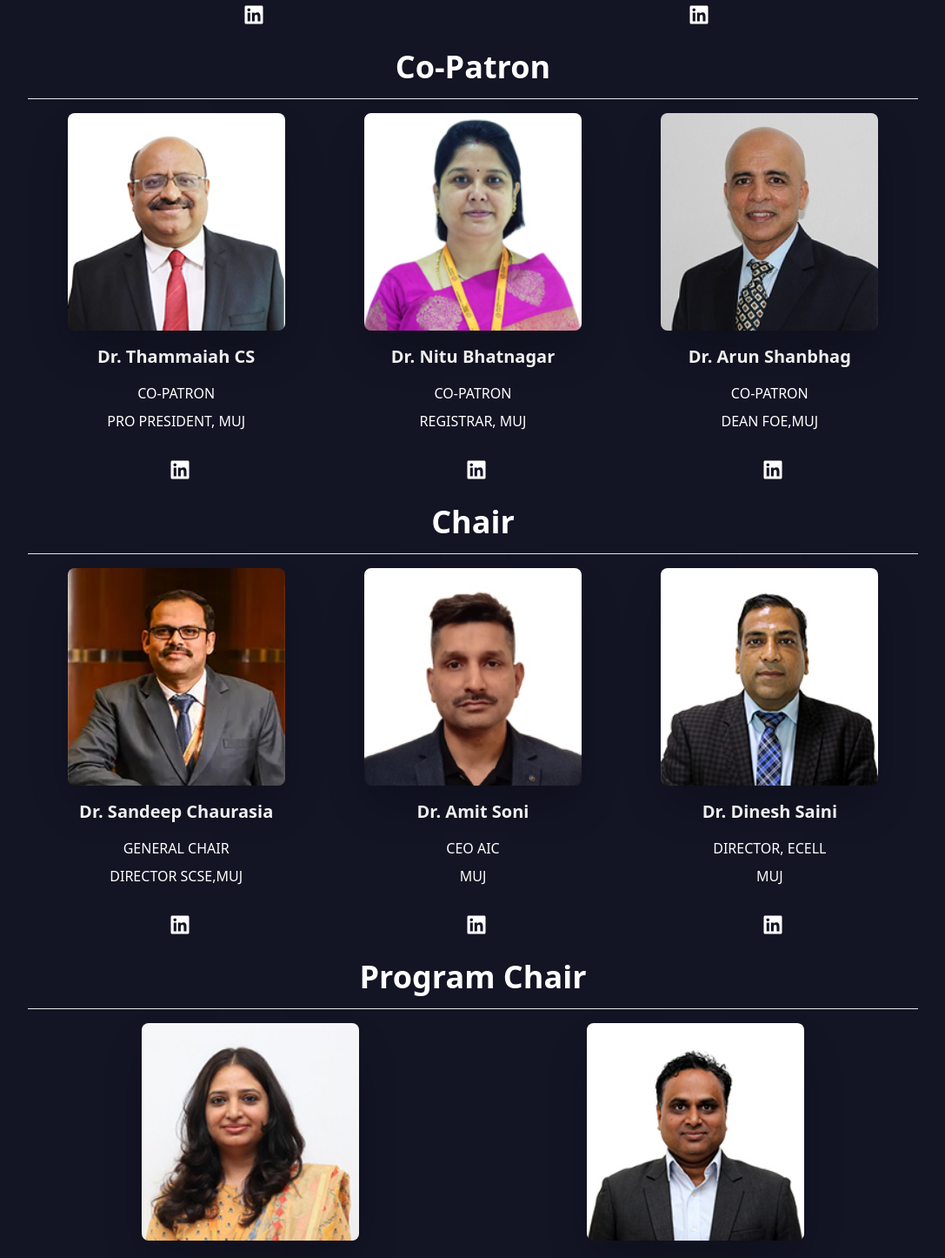
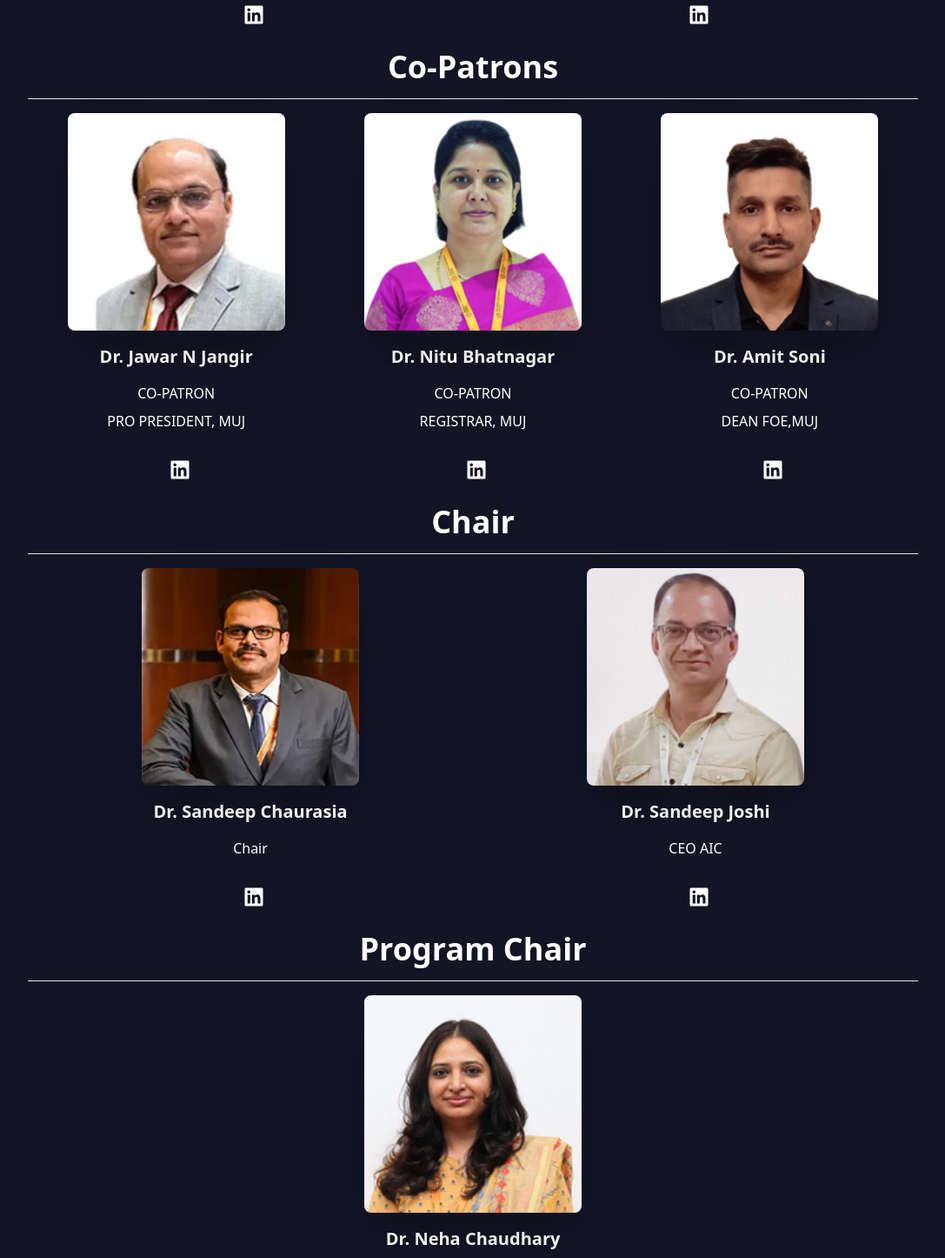
Before and after one commit to MUJHACKX/hackXwebsite, a Next.js app: page /team/backup in a window 1280 px wide. Shown: the part 840-2286 px from the top of the page at 87% size, without its empty margins (96-1183 px from the left). Built offline with nearby package versions, Linux system fonts and the light colour scheme.

Commit message:
advisories

```diff
--- a/pages/team/backup.js
+++ b/pages/team/backup.js
@@ -3,76 +3,111 @@ import TeamData from "../../data/teamData";
 import FacultyCard from "../../components/FacultyCard";
 
 const Team = () => {
-  const [year, setYear] = useState(2023);
+  const [year, setYear] = useState(2024);  // Default to 2024
 
-  const chiefPatron = TeamData.find((team) => team.personPosition === "CHIEF PATRON");
-  const patron = TeamData.find((team) => team.personPosition === "PATRON");
-  const coPatrons = TeamData.filter((team) => team.personPosition === "CO-PATRON");
-  const secondLineMembers = TeamData.filter(
+  // Define LinkedIn URLs for all members
+  const linkedInUrls = {
+    "Mr. S. Vaitheeswaran": "https://www.linkedin.com/in/vaitheeswaran/",
+    "Dr. G K Prabhu": "https://www.linkedin.com/in/gkprabhu/",
+    "Dr. Nitu Bhatnagar": "https://www.linkedin.com/in/nitu-bhatnagar-496980172/",
+    "Dr. Thammaiah CS": "https://www.linkedin.com/in/dr-thammaiah-chekkera-6014184/",
+    "Dr. Jawar N Jangir": "https://www.linkedin.com/in/commodore-dr-jawaharjangir/",
+    "Dr. Arun Shanbhag": "https://www.linkedin.com/in/arunshanbhag/",
+    "Dr. Amit Soni": "https://www.linkedin.com/in/dr-amit-soni-9b810812/",
+    "Dr. Sandeep Chaurasia": "https://www.linkedin.com/in/sandeep-chaurasia-0457568a/",
+    "Dr. Sandeep Joshi": "https://www.linkedin.com/in/dr-sandeep-joshi-7319a138/",
+    "Dr. Dinesh Saini": "https://www.linkedin.com/in/dinesh-saini-4354028/",
+    "Dr. Neha Chaudhary": "https://www.linkedin.com/in/dr-neha-chaudhary-2b02bb31/",
+    "Dr. Santosh Kumar Vishwakarma": "https://www.linkedin.com/in/santosh-kumar-vishwakarma-68005a66/",
+    "Dr. Juhi Singh": "https://www.linkedin.com/in/dr-juhi-singh-171a4873/",
+    "Mr. Shishir Singh": "https://www.linkedin.com/in/shishir-chauhan-b888b2129/",
+    "Preet": "https://www.linkedin.com/in/preet-kalani/",
+    "Dev Shalinkumar Agrawal": "https://www.linkedin.com/in/dev-agrawal28/",
+    "Ayush Poddar": "https://www.linkedin.com/in/ayush-poddar-324909245/",
+    "Aneerban Saha": "https://www.linkedin.com/in/aneerban-saha/",
+    "Lakshya Goel": "https://www.linkedin.com/in/ilakshya1/",
+    "Manya Goel": "https://www.linkedin.com/in/manya-goel-8a6335222/",
+    "Naad Dantale": "https://www.linkedin.com/in/naad/",
+    "Rishi Joshi": "https://www.linkedin.com/in/rishijoshi1410/",
+    "Srishti Krishna": "https://www.linkedin.com/in/shristikrishna/",
+    "Pulkit Gupta": "https://www.linkedin.com/in/pulkit-gupta-abb638249/",
+    "Roshmeet Chakraborty": "https://www.linkedin.com/in/roshmeet/",
+    "Abhijeet Anand Jha": "https://www.linkedin.com/in/abhijeet-anand-jha-b517b7249/",
+    };
+
+  const getTeamMemberWithIcon = (team) => {
+    return team.map((member) => ({
+      ...member,
+      icon: linkedInUrls[member.personName] || ""
+    }));
+  };
+
+  const chiefPatron = getTeamMemberWithIcon(TeamData.filter((team) => team.personPosition === "CHIEF PATRON"))[0];
+  const patron = getTeamMemberWithIcon(TeamData.filter((team) => team.personPosition === "PATRON"))[0];
+
+  const coPatrons2023 = getTeamMemberWithIcon(TeamData.filter((team) => team.personPosition === "CO-PATRON"));
+  const coPatrons2024 = getTeamMemberWithIcon(coPatrons2023.map((coPatron) => {
+    if (coPatron.personName === "Dr. Thammaiah CS") {
+      return { ...coPatron, personName: "Dr. Jawar N Jangir", personImage: "/JawarJangir.jpg" };
+    } else if (coPatron.personName === "Dr. Arun Shanbhag") {
+      return { ...coPatron, personName: "Dr. Amit Soni", personImage: "/AmitSoni.jpg" };
+    }
+    return coPatron;
+  }));
+
+  const secondLineMembers2023 = getTeamMemberWithIcon(TeamData.filter(
     (team) =>
       team.personName === "Dr. Sandeep Chaurasia" ||
       team.personName === "Dr. Amit Soni" ||
       team.personName === "Dr. Dinesh Saini"
-  );
-  const thirdLineMembers = TeamData.filter(
+  ));
+  const secondLineMembers2024 = getTeamMemberWithIcon([
+    { personName: "Dr. Sandeep Chaurasia", personImage: "/SandeepChaurasia.webp", personPosition: "Chair", personOrganization: "" },
+    { personName: "Dr. Sandeep Joshi", personImage: "/SandeepJoshi.jpeg", personPosition: "CEO AIC", personOrganization: "" }
+  ]);
+
+  const thirdLineMembers2023 = getTeamMemberWithIcon(TeamData.filter(
     (team) =>
       team.personName === "Dr. Neha Chaudhary" ||
       team.personName === "Dr. Santosh Kumar Vishwakarma"
-  );
-  const fifthLineMembers = TeamData.filter(
+  ));
+  const thirdLineMembers2024 = getTeamMemberWithIcon([
+    { personName: "Dr. Neha Chaudhary", personImage: "/NehaChaudhary.jpg", personPosition: "Program Chair", personOrganization: "" }
+  ]);
+
+  const fifthLineMembers = getTeamMemberWithIcon(TeamData.filter(
     (team) =>
       team.personName === "Dr. Juhi Singh" ||
       team.personName === "Mr. Shishir Singh"
-  );
+  ));
 
-  const StudentConvener1 = [{
-    personImage: "/preet.jpg",
-    personName: "Preet"
-  }, {
-    personImage: "/Dev.jpg",
-    personName: "Dev Shalinkumar Agrawal"
-  }, {
-    personImage: "/Ayush.jpg",
-    personName: "Ayush Poddar"
-  }]
+  const StudentConvener1 = getTeamMemberWithIcon([
+    { personImage: "/preet.jpg", personName: "Preet" },
+    { personImage: "/Dev.jpg", personName: "Dev Shalinkumar Agrawal" },
+    { personImage: "/Ayush.jpg", personName: "Ayush Poddar" }
+  ]);
 
-  const StudentConvener2 = [{
-    personImage: "/Aneerban.jpg",
-    personName: "Aneerban Saha"
-  }, {
-    personImage: "/Lakshay.png",
-    personName: "Lakshya Goel"
-  }, {
-    personImage: "/Manya.jpg",
-    personName: "Manya Goel"
-  }]
+  const StudentConvener2 = getTeamMemberWithIcon([
+    { personImage: "/Aneerban.jpg", personName: "Aneerban Saha" },
+    { personImage: "/Lakshay.png", personName: "Lakshya Goel" },
+    { personImage: "/Manya.jpg", personName: "Manya Goel" }
+  ]);
 
-  // New Student Conveners for 2024-25
-  const StudentConvener2024_25 = [{
-    personImage: "/dummy1.jpg",
-    personName: "Naad Dantale"
-  }, {
-    personImage: "/dummy2.jpg",
-    personName: "Rishi Joshi"
-  }, {
-    personImage: "/dummy3.jpg",
-    personName: "Srishti Krishna"
-  }, {
-    personImage: "/dummy4.jpg",
-    personName: "Pulkit Gupta "
-  }, {
-    personImage: "/dummy5.jpg",
-    personName: "Roshmeet Chakraborty"
-  }, {
-    personImage: "/dummy6.jpg",
-    personName: "Abhijeet Anand Jha"
-  }]
+  const StudentConvener2024_25 = getTeamMemberWithIcon([
+    { personImage: "/naad.png", personName: "Naad Dantale" },
+    { personImage: "/rishi.png", personName: "Rishi Joshi" },
+    { personImage: "/krishna.png", personName: "Srishti Krishna" },
+    { personImage: "/pulkit.png", personName: "Pulkit Gupta" },
+    { personImage: "/roshmeet.png", personName: "Roshmeet Chakraborty" },
+    { personImage: "/image 1.png", personName: "Abhijeet Anand Jha" }
+  ]);
 
   return (
-    <div className="bg-primary flex items-center justify-center pb-[30%] md:pb-[10%]">
+    <div className="bg-primary flex items-center justify-center pb-[30%] md:pb-[10%] relative z-10">
       <div className="w-full md:w-[80%]">
-        <h2 className="h2 text-center mb-12 text-accent pt-[20vh] font-bold bg-gradient-to-r ease-in-out via-purple-500 bg-clip-text text-transparent
-            from-indigo-300 to-indigo-300 animate-text">TEAM</h2>
+        <h2 className="h2 text-center mb-12 text-accent pt-[20vh] font-bold bg-gradient-to-r ease-in-out via-purple-500 bg-clip-text text-transparent from-indigo-300 to-indigo-300 animate-text">
+          {year === 2023 ? "Team HackX 2023" : "Team HackX 2024"}
+        </h2>
 
         <div className="flex items-center w-[70%] md:w-[50%] text-xl h-16 mt-8 md:mt-16 mx-auto">
           <button
@@ -99,6 +134,7 @@ const Team = () => {
               line1={chiefPatron.personPosition}
               line2={chiefPatron.personOrganization}
               count={2}
+              icon={chiefPatron.icon}
             />
             <FacultyCard
               name={patron.personName}
@@ -106,70 +142,61 @@ const Team = () => {
               line1={patron.personPosition}
               line2={patron.personOrganization}
               count={2}
+              icon={patron.icon}
             />
           </div>
         </div>
-        <h2 className="text-center text-4xl font-bold my-4 text-white bg-primary">Co-Patron</h2>
-        {(
-          <>
+
+        <h2 className="text-center text-4xl font-bold my-4 text-white bg-primary">Co-Patrons</h2>
         <hr className="mb-4" />
         <div className="flex flex-col lg:flex-row items-center">
-              {coPatrons.map((coPatron, index) => (
+          {(year === 2023 ? coPatrons2023 : coPatrons2024).map((coPatron, index) => (
             <FacultyCard
               key={index}
               name={coPatron.personName}
               image={coPatron.personImage}
               line1={coPatron.personPosition}
               line2={coPatron.personOrganization}
-                  count={coPatrons.length}
+              count={coPatrons2023.length}
+              icon={coPatron.icon}
             />
           ))}
         </div>
-          </>
-        )}
 
         <h2 className="text-center text-4xl font-bold my-4 text-white bg-primary">Chair</h2>
-        {(
-          <>
-            <hr className="mb-4 bg-primary" />
+        <hr className="mb-4" />
         <div className="flex flex-col lg:flex-row items-center">
-              {secondLineMembers.map((member, index) => (
+          {(year === 2023 ? secondLineMembers2023 : secondLineMembers2024).map((member, index) => (
             <FacultyCard
               key={index}
               name={member.personName}
               image={member.personImage}
               line1={member.personPosition}
               line2={member.personOrganization}
-                  count={secondLineMembers.length}
+              count={secondLineMembers2024.length}
+              icon={member.icon}
             />
           ))}
         </div>
-          </>
-        )}
 
         <h2 className="text-center text-4xl font-bold my-4 text-white bg-primary">Program Chair</h2>
-        {(
-          <>
-            <hr className="mb-4 bg-primary" />
+        <hr className="mb-4" />
         <div className="flex flex-col md:flex-row items-center">
-              {thirdLineMembers.map((member, index) => (
+          {(year === 2023 ? thirdLineMembers2023 : thirdLineMembers2024).map((member, index) => (
             <FacultyCard
               key={index}
               name={member.personName}
               image={member.personImage}
               line1={member.personPosition}
               line2={member.personOrganization}
-                  count={thirdLineMembers.length}
+              count={thirdLineMembers2024.length}
+              icon={member.icon}
             />
           ))}
         </div>
-          </>
-        )}
 
         <h2 className="text-center text-4xl font-bold my-4 text-white bg-primary">Convener</h2>
-        {(
-          <>
-            <hr className="mb-4 bg-primary" />
+        <hr className="mb-4" />
         <div className="flex flex-wrap justify-center md:justify-around bg-primary ">
           {fifthLineMembers.map((member, index) => (
             <FacultyCard
@@ -179,16 +206,15 @@ const Team = () => {
               line1={member.personPosition}
               line2={member.personOrganization}
               count={fifthLineMembers.length}
+              icon={member.icon}
             />
           ))}
         </div>
-          </>
-        )}
 
         {year === 2023 ? (
           <>
             <h2 className="text-center text-2xl md:text-4xl font-bold my-4 text-white bg-primary">Student Convener 2023-24</h2>
-            <hr className="mb-4 bg-primary" />
+            <hr className="mb-4" />
             <div className="flex flex-col lg:flex-row items-center">
               {StudentConvener1.map((member, index) => (
                 <FacultyCard
@@ -198,6 +224,7 @@ const Team = () => {
                   line1="Student Convener"
                   line2=""
                   count={StudentConvener1.length}
+                  icon={member.icon}
                 />
               ))}
             </div>
@@ -210,6 +237,7 @@ const Team = () => {
                   line1="Student Convener"
                   line2=""
                   count={StudentConvener2.length}
+                  icon={member.icon}
                 />
               ))}
             </div>
@@ -217,8 +245,8 @@ const Team = () => {
         ) : (
           <>
             <h2 className="text-center text-2xl md:text-4xl font-bold my-4 text-white bg-primary">Student Convener 2024-25</h2>
-            <hr className="mb-4 bg-primary" />
-            <div className="flex flex-wrap justify-center md:justify-around bg-primary">
+            <hr className="mb-4" />
+            <div className="grid grid-cols-1 sm:grid-cols-2 lg:grid-cols-3 gap-4 justify-center bg-primary">
               {StudentConvener2024_25.map((member, index) => (
                 <div key={index} className="flex flex-col items-center">
                   <FacultyCard
@@ -227,6 +255,7 @@ const Team = () => {
                     line1="Student Convener"
                     line2=""
                     count={StudentConvener2024_25.length}
+                    icon={member.icon}
                   />
                 </div>
               ))}
--- a/pages/team/index.js
+++ b/pages/team/index.js
@@ -74,7 +74,14 @@ const Team = () => {
   const thirdLineMembers2024 = getTeamMemberWithIcon([
     { personName: "Dr. Neha Chaudhary", personImage: "/NehaChaudhary.jpg", personPosition: "Program Chair", personOrganization: "" }
   ]);
-
+  // advisory
+  const fourthLineMembers2024 = getTeamMemberWithIcon(TeamData.filter(
+    (team) =>
+     team.personName === "Manya Goel" ||
+     team.personName === "Samvrant Samantaray" ||
+     team.personName === "Aeshna Kala"
+  ));
+  // advisory
   const fifthLineMembers = getTeamMemberWithIcon(TeamData.filter(
     (team) =>
       team.personName === "Dr. Juhi Singh" ||
@@ -211,6 +218,7 @@ const Team = () => {
           ))}
         </div>
 
+
         {year === 2023 ? (
           <>
             <h2 className="text-center text-2xl md:text-4xl font-bold my-4 text-white bg-primary">Student Convener 2023-24</h2>
@@ -244,6 +252,21 @@ const Team = () => {
           </>
         ) : (
           <>
+            <h2 className="text-center text-4xl font-bold my-4 text-white bg-primary">MUJ HackX 2.0 Advisories</h2>
+        <hr className="mb-4" />
+        <div className="flex flex-col md:flex-row items-center">
+          {(year === 2024 ? fourthLineMembers2024 : fourthLineMembers2024).map((member, index) => (
+            <FacultyCard
+              key={index}
+              name={member.personName}
+              image={member.personImage}
+              line1={member.personPosition}
+              line2={member.personOrganization}
+              count={fourthLineMembers2024.length}
+              icon={member.icon}
+            />
+          ))}
+        </div>
             <h2 className="text-center text-2xl md:text-4xl font-bold my-4 text-white bg-primary">Student Convener 2024-25</h2>
             <hr className="mb-4" />
             <div className="grid grid-cols-1 sm:grid-cols-2 lg:grid-cols-3 gap-4 justify-center bg-primary">
```
Also changed, not shown: data/teamData.js (+21 -0 lines), public/AeshnaKala.png (added), public/SamvrantSamantaray.png (added). Lines whose indentation alone changed are shown as unchanged.
